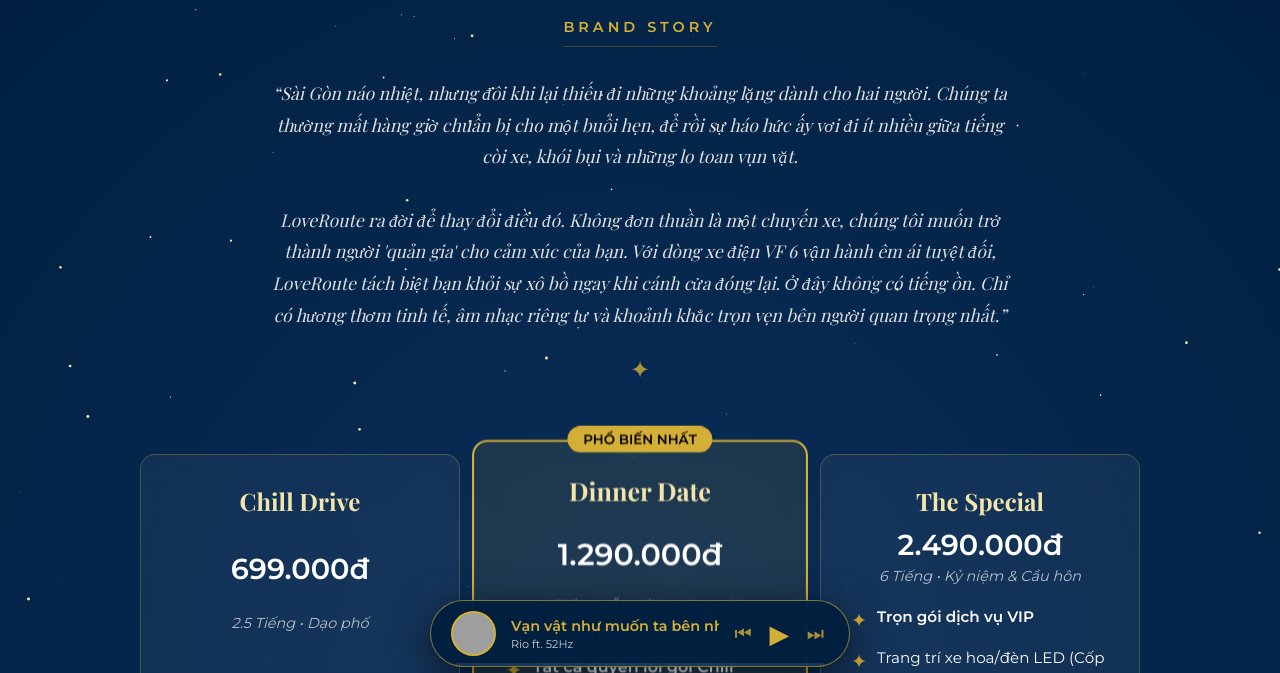
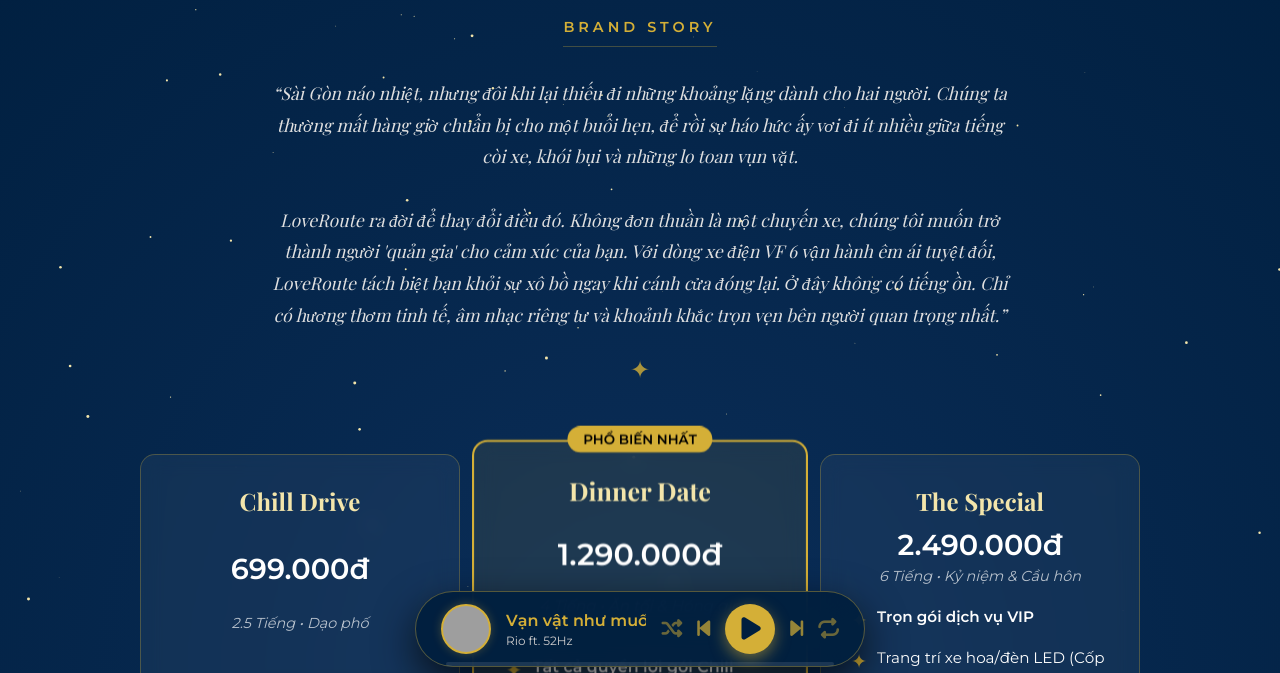
Before and after one commit to Vixchill/Loverouteweb, a plain HTML site: page index.html in a window 1280 px wide. Shown: the part 113-786 px from the top of the page. Drawn offline with nearby package versions, Linux system fonts and the light colour scheme; grey boxes are pictures that could not be loaded; a web font is replaced by a local one.

Commit message:
Update index.html

```diff
--- a/index.html
+++ b/index.html
@@ -7,6 +7,7 @@
 
     <link rel="preconnect" href="https://fonts.googleapis.com">
     <link rel="preconnect" href="https://fonts.gstatic.com" crossorigin>
+    <link rel="stylesheet" href="https://cdnjs.cloudflare.com/ajax/libs/font-awesome/6.4.0/css/all.min.css">
     <link href="https://fonts.googleapis.com/css2?family=Playfair+Display:ital,wght@0,400;0,700;1,400&family=Montserrat:wght@300;400;600&display=swap" rel="stylesheet">
 
     <style>
@@ -30,7 +31,7 @@
             font-family: var(--font-body);
             overflow-x: hidden;
             position: relative;
-            padding-bottom: 120px; /* Chừa chỗ cho thanh nhạc */
+            padding-bottom: 130px; /* Chừa chỗ rộng hơn cho player mới */
         }
 
         #canvas-bg {
@@ -82,46 +83,67 @@
 
         footer { text-align: center; padding: 40px; font-size: 0.8rem; opacity: 0.6; }
 
-        /* --- MUSIC PLAYER STYLE (CÓ NÚT NEXT) --- */
+        /* --- MUSIC PLAYER NEW STYLE (SPOTIFY LOOK) --- */
         .music-player {
             position: fixed; bottom: 20px; left: 50%; transform: translateX(-50%);
-            width: 90%; max-width: 420px;
+            width: 95%; max-width: 450px; /* Rộng hơn xíu */
             background: rgba(0, 31, 63, 0.95); backdrop-filter: blur(20px);
-            border: 1px solid rgba(212, 175, 55, 0.6); border-radius: 50px;
-            padding: 10px 20px; display: flex; align-items: center; gap: 10px;
-            z-index: 9999; box-shadow: 0 10px 40px rgba(0,0,0,0.6);
+            border: 1px solid rgba(212, 175, 55, 0.4); border-radius: 50px;
+            padding: 12px 25px; display: flex; align-items: center; gap: 15px;
+            z-index: 9999; box-shadow: 0 15px 40px rgba(0,0,0,0.7);
             transition: bottom 0.8s cubic-bezier(0.175, 0.885, 0.32, 1.275);
         }
         .music-player.hidden { bottom: -150px; }
 
         .album-art {
-            width: 45px; height: 45px; border-radius: 50%;
+            width: 50px; height: 50px; border-radius: 50%; /* Ảnh to hơn chút */
             background-image: url('https://images.unsplash.com/photo-1511671782779-c97d3d27a1d4?q=80&w=200&auto=format&fit=crop');
             background-size: cover; background-position: center;
             border: 2px solid var(--gold-color);
             animation: spin 8s linear infinite; animation-play-state: paused;
             flex-shrink: 0;
+            box-shadow: 0 0 10px rgba(212, 175, 55, 0.3);
         }
         .album-art.playing { animation-play-state: running; }
         @keyframes spin { 100% { transform: rotate(360deg); } }
 
-        .track-info { flex: 1; overflow: hidden; margin-left: 5px; }
-        .track-name { font-size: 0.9rem; color: var(--gold-color); font-weight: 600; white-space: nowrap; font-family: var(--font-body); }
-        .track-artist { font-size: 0.7rem; color: #ccc; margin-top: 2px; }
+        .track-info { flex: 1; overflow: hidden; }
+        .track-name { font-size: 1rem; color: var(--gold-color); font-weight: 700; white-space: nowrap; font-family: var(--font-body); }
+        .track-artist { font-size: 0.75rem; color: #ccc; margin-top: 3px; }
 
-        .controls { display: flex; align-items: center; gap: 5px; }
-        .ctrl-btn { background: none; border: none; color: var(--gold-color); cursor: pointer; display: flex; align-items: center; justify-content: center; }
-        #play-btn { font-size: 1.6rem; width: 35px; }
-        #next-btn, #prev-btn { font-size: 1.2rem; opacity: 0.8; padding: 5px; }
+        /* STYLE CÁC NÚT BẤM MỚI */
+        .controls { display: flex; align-items: center; gap: 15px; }
+        .ctrl-btn { background: none; border: none; color: var(--gold-color); cursor: pointer; display: flex; align-items: center; justify-content: center; transition: all 0.2s; }
+
+        /* Nút phụ (Next, Back, Shuffle...) */
+        .side-btn { font-size: 1.3rem; opacity: 0.7; }
+        .side-btn:hover { opacity: 1; transform: scale(1.1); }
+
+        /* Nút Play chính giữa (Hình tròn nổi bật) */
+        #play-btn {
+            font-size: 1.6rem;
+            width: 50px; height: 50px;
+            background: var(--gold-color); /* Nền vàng */
+            color: #001F3F; /* Icon màu tối */
+            border-radius: 50%; /* Bo tròn */
+            box-shadow: 0 5px 15px rgba(212, 175, 55, 0.5);
+        }
+        #play-btn:hover { transform: scale(1.1); box-shadow: 0 8px 20px rgba(212, 175, 55, 0.7); }
+        #play-btn i { margin-left: 2px; /* Căn chỉnh icon play cho giữa */ }
+        #play-btn i.fa-pause { margin-left: 0; }
 
         .progress-container {
-            position: absolute; bottom: 0; left: 25px; right: 25px;
-            height: 3px; background: rgba(255,255,255,0.1);
+            position: absolute; bottom: 0; left: 30px; right: 30px;
+            height: 4px; background: rgba(255,255,255,0.1);
             border-radius: 10px; overflow: hidden;
         }
         #progress-bar { width: 0%; height: 100%; background: var(--gold-color); transition: width 0.1s linear; }
 
-        @media (max-width: 768px) { .card.featured { transform: scale(1); order: -1; margin-bottom: 20px; } }
+        @media (max-width: 768px) {
+            .card.featured { transform: scale(1); order: -1; margin-bottom: 20px; }
+            .track-info { display: none; } /* Ẩn tên bài trên mobile để gọn */
+            .music-player { justify-content: center; padding: 15px; }
+        }
     </style>
 </head>
 <body>
@@ -201,9 +223,15 @@
             <div class="track-artist" id="track-artist">Đang tải...</div>
         </div>
         <div class="controls">
-            <button id="prev-btn" class="ctrl-btn">⏮</button>
-            <button id="play-btn" class="ctrl-btn">▶</button>
-            <button id="next-btn" class="ctrl-btn">⏭</button>
+            <button class="ctrl-btn side-btn" style="opacity: 0.5;"><i class="fa-solid fa-shuffle"></i></button>
+
+            <button id="prev-btn" class="ctrl-btn side-btn"><i class="fa-solid fa-backward-step"></i></button>
+
+            <button id="play-btn" class="ctrl-btn"><i class="fa-solid fa-play"></i></button>
+
+            <button id="next-btn" class="ctrl-btn side-btn"><i class="fa-solid fa-forward-step"></i></button>
+
+            <button class="ctrl-btn side-btn" style="opacity: 0.5;"><i class="fa-solid fa-repeat"></i></button>
         </div>
         <div class="progress-container"><div id="progress-bar"></div></div>
     </div>
@@ -212,7 +240,7 @@
 
     <script>
         // 1. ZALO BOOKING
-        const ZALO_NUMBER = "84869120021"; // Thay số của bạn
+        const ZALO_NUMBER = "84869120021";
         function bookNow() { window.open(`https://zalo.me/${ZALO_NUMBER}`, '_blank'); }
 
         // 2. BACKGROUND SAO BAY
@@ -238,11 +266,9 @@
         window.addEventListener('resize', initStars); initStars(); drawStars();
 
         // 3. PLAYLIST NHẠC THÔNG MINH
-        // LƯU Ý: Tên file phải khớp 100% với file bạn đã upload lên GitHub
+        // (Đã cập nhật theo danh sách file bạn đã up thành công)
         const playlist = [
             { file: 'bai1.mp3', name: 'Vạn vật như muốn ta bên nhau', artist: 'Rio ft. 52Hz' },
-            // Bài 2 tôi tạm tắt vì trong ảnh bạn chưa up, nếu up rồi thì bỏ dấu // ở đầu dòng dưới đi
-            // { file: 'bai2.mp3', name: 'Hơn Cả Yêu', artist: 'Đức Phúc' },
             { file: 'bai3.mp3', name: 'Âm thầm bên em', artist: 'Sơn Tùng MTP' },
             { file: 'bai4.mp3', name: 'Người đầu tiên', artist: 'Juky San, buitruonglinh' },
             { file: 'bai5.mp3', name: 'ĐỢI', artist: '52Hz' }
@@ -264,11 +290,16 @@
             trackArtistEl.innerText = song.artist;
             audio.src = song.file;
         }
+        // Cập nhật hàm Play/Pause để đổi ICON thay vì đổi TEXT
         function playSong() {
-            audio.play(); playBtn.innerText = "❚❚"; albumArt.classList.add('playing');
+            audio.play();
+            playBtn.innerHTML = '<i class="fa-solid fa-pause"></i>'; // Đổi sang icon Pause
+            albumArt.classList.add('playing');
         }
         function pauseSong() {
-            audio.pause(); playBtn.innerText = "▶"; albumArt.classList.remove('playing');
+            audio.pause();
+            playBtn.innerHTML = '<i class="fa-solid fa-play"></i>'; // Đổi về icon Play
+            albumArt.classList.remove('playing');
         }
         function nextSong() {
             currentSongIndex++;
@@ -289,7 +320,7 @@
         window.addEventListener('load', () => { setTimeout(() => { player.classList.remove('hidden'); }, 1000); });
 
         playBtn.addEventListener('click', () => {
-            const isPlaying = playBtn.innerText === "❚❚";
+            const isPlaying = audio.paused === false;
             if (isPlaying) pauseSong(); else playSong();
         });
         nextBtn.addEventListener('click', nextSong);
```
